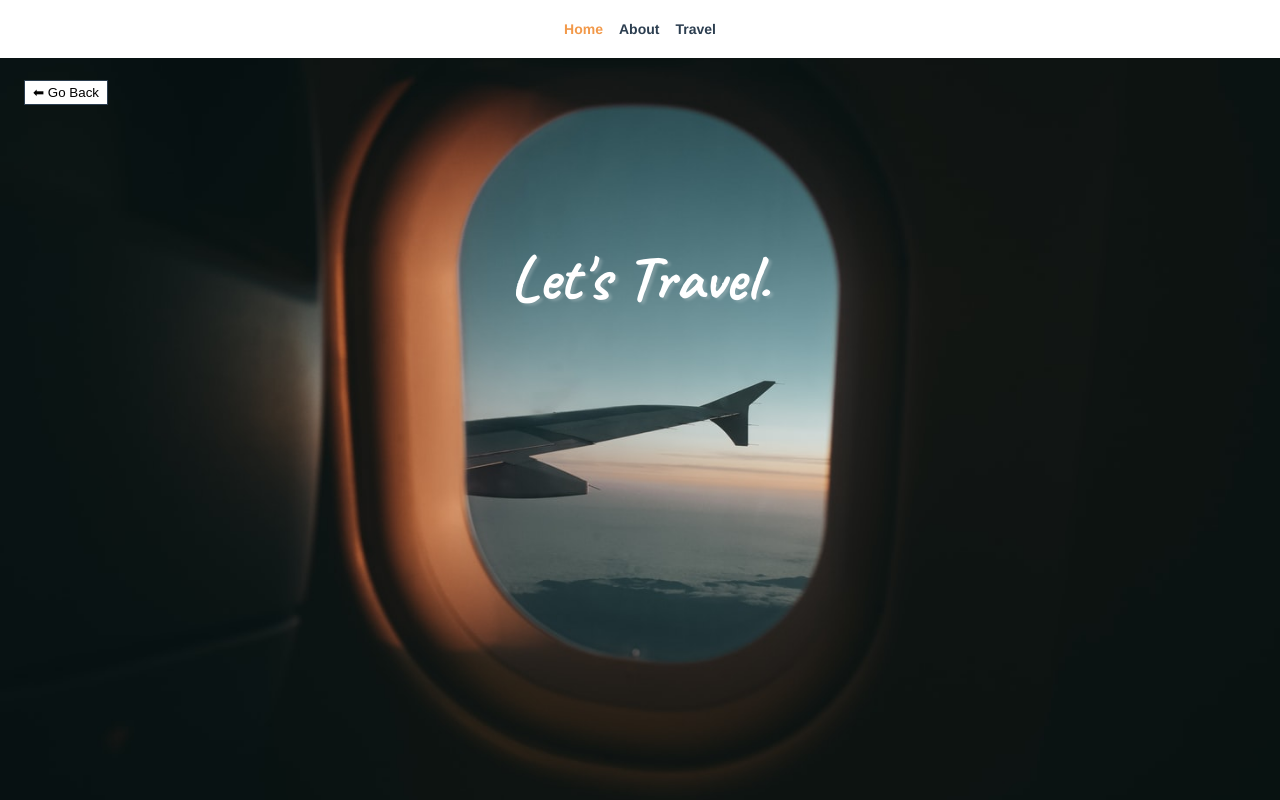
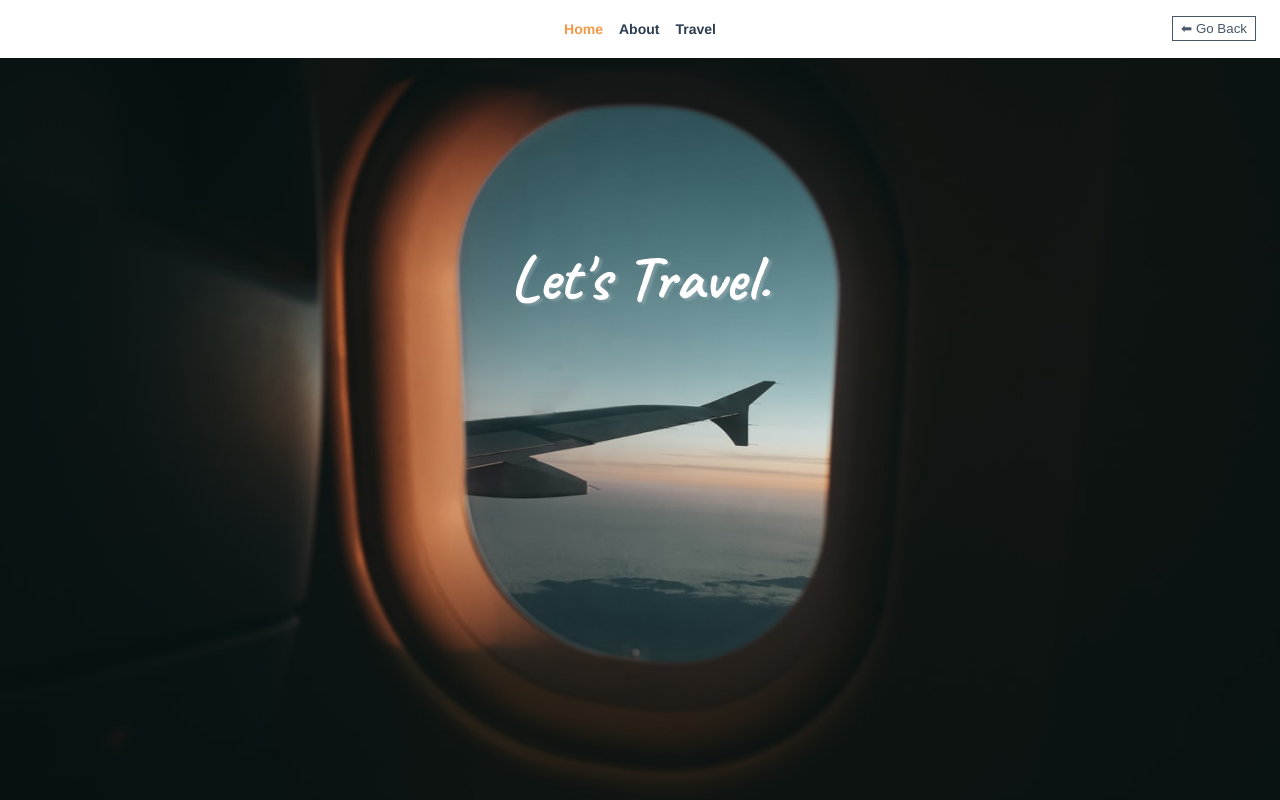
Before and after one commit to jesswu1551/vue-travel, a Vue app: page / in a window 1280 px wide. Built offline with nearby package versions, Linux system fonts and the light colour scheme.

Commit message:
add 404 page not found handler

```diff
--- a/src/components/GoBack.vue
+++ b/src/components/GoBack.vue
@@ -19,10 +19,13 @@ export default {
 .goback-btn {
   padding: 4px 8px;
   position: fixed;
-  top: 80px;
-  left: 24px;
+  /* top: 80px; */
+  /* left: 24px; */
+  top: 16px;
+  right: 24px;
+  color: #465767;
+  border: 1px solid #465767;
   background-color: #fff;
-  border: 1px solid #2c3e50;
   z-index: 1;
 }
 
--- a/src/router/index.js
+++ b/src/router/index.js
@@ -17,13 +17,21 @@ const routes = [
     // route level code-splitting
     // this generates a separate chunk (about.[hash].js) for this route
     // which is lazy-loaded when the route is visited.
-    component: () =>
-    import(/* webpackChunkName: "about" */ "../views/About.vue"),
+    component: () => import(/* webpackChunkName: "about" */ "../views/About.vue"),
   },
   {
     path: "/travel",
     name: "Travel",
     component: Travel,
+  },
+  {
+    path: "/404", // "*",
+    name: "notfound",
+    component: () => import("../views/NotFound.vue"),
+  },
+  {
+    path: "*",
+    redirect: "/404",
   },
 ];
 
--- /dev/null
+++ b/src/views/NotFound.vue
@@ -0,0 +1,35 @@
+<template>
+  <div>
+    <h1>Page Not Found</h1>
+    <p>Please check the URL.</p>
+    <!-- method 1 -->
+    <!-- <router-link :to="{ name: 'Home' }">Go Home</router-link> -->
+    <!-- method 2 -->
+    <button @click="goHome" class="home-btn">Go Home</button>
+  </div>
+</template>
+
+<script>
+export default {
+  methods: {
+    goHome() {
+      return this.$router.push({ path: "/" }); // push({ name: "Home" })
+    },
+  },
+}
+</script>
+
+<style>
+.home-btn {
+  padding: 4px 8px;
+  border: 1px solid #2c3e50;
+  background-color: #fff;
+  z-index: 1;
+}
+
+.home-btn:hover,
+.home-btn:active {
+  color: #f2994a;
+  border: 1px solid #f2994a;
+}
+</style>
```
